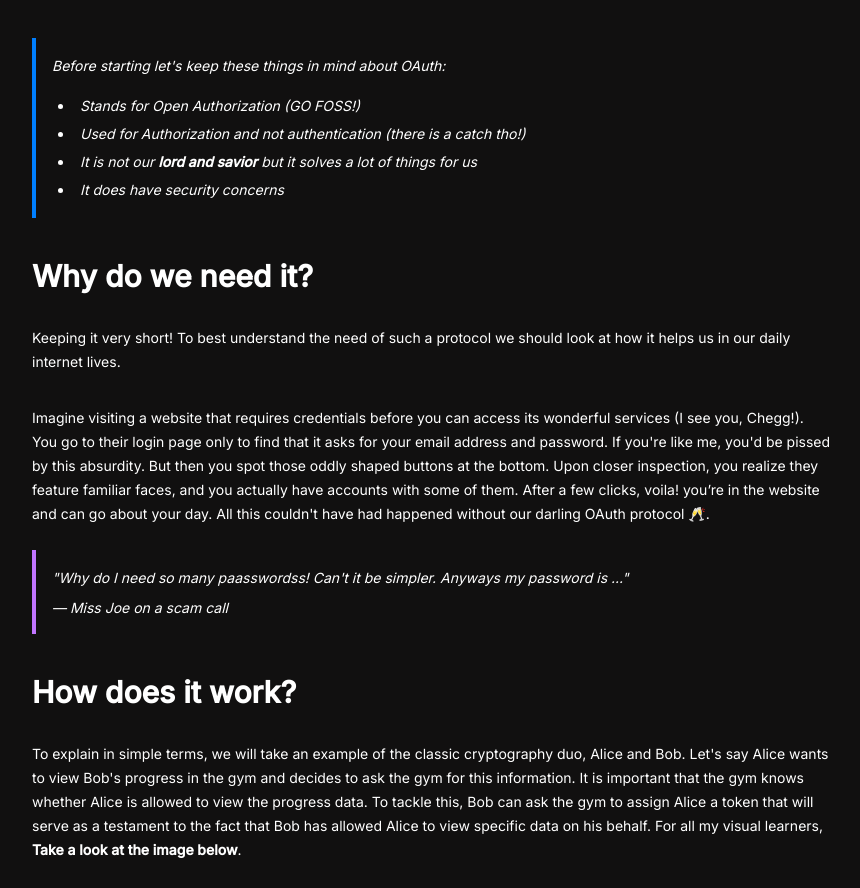
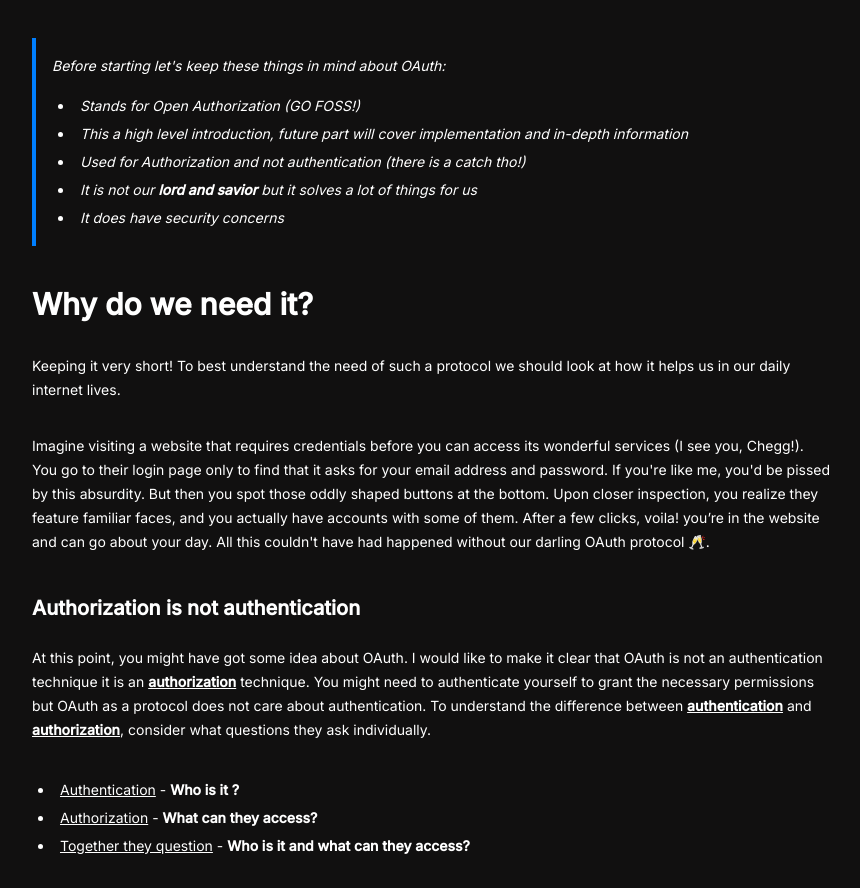
Before and after one commit to Sarthakischauhan/portfolio, a Next.js app: page /blog/cant-beat-oauth2 in a window 1280 px wide. Shown: the part 280-1168 px from the top of the page, without its empty margins (208-1068 px from the left). Built offline with nearby package versions, Linux system fonts and the light colour scheme.

Commit message:
Additional content

```diff
--- a/content/cant-beat-oauth2.mdx
+++ b/content/cant-beat-oauth2.mdx
@@ -13,6 +13,7 @@ import BlogHeader from '../app/components/BlogHeader'
   Before starting let's keep these things in mind about OAuth:
   <ul className="list-disc">
     <li>Stands for Open Authorization (GO FOSS!)</li>
+    <li>This a high level introduction, future part will cover implementation and in-depth information</li>
     <li>Used for Authorization and not authentication (there is a catch tho!)</li>
     <li>It is not our **lord and savior** but it solves a lot of things for us</li>
     <li>It does have security concerns</li>
@@ -28,7 +29,20 @@ Keeping it very short! To best understand the need of such a protocol we should
 Imagine visiting a website that requires credentials before you can access its wonderful services (I see you, Chegg!). You go to their login page only to find that it asks for your email address and password. If you're like me, you'd be pissed by this absurdity. But then you spot those oddly shaped buttons at the bottom. Upon closer inspection, you realize they feature familiar faces, and you actually have accounts with some of them. After a few clicks, voila! you’re in the website and can go about your day.
 All this couldn't have had happened without our darling OAuth protocol 🥂.
 
-<blockquote className="border-l-4 border-quote pl-4 italic my-6 mt-2 mb-0">
+<div className="mt-6 mb-2">
+<h2 className="m-0 p-0">**Authorization is not authentication**</h2>
+</div>
+At this point, you might have got some idea about OAuth. I would like to make it clear that OAuth is not an authentication technique it is an <span className="underline">**authorization**</span> technique. You might need to authenticate yourself to grant the necessary permissions but OAuth as a protocol does not care about authentication.
+To understand the difference between **<ins>authentication</ins>** and <ins>**authorization**</ins>, consider what questions they ask individually.
+
+<ul className="list-disc">
+  <li> <ins>Authentication</ins> - **Who is it ?**</li>
+  <li> <ins>Authorization</ins> - **What can they access?**</li>
+  <li> <ins>Together they question</ins> - **Who is it and what can they access?**</li>
+</ul>
+
+So, Oauth just does questions the **"What"** part of our security equation. **"Who"** part is a by-product and doesn't gurantee security by any means.
+<blockquote className="border-l-4 border-quote pl-4 italic my-6 mt-4 mb-0">
   "Why do I need so many paasswordss! Can't it be simpler. Anyways my password is ..."
   <footer className="text-sm mt-2">— Miss Joe on a scam call</footer>
 </blockquote>
@@ -38,8 +52,10 @@ All this couldn't have had happened without our darling OAuth protocol 🥂.
 </div>
 To explain in simple terms, we will take an example of the classic cryptography duo, Alice and Bob. Let's say Alice wants to view Bob's progress in the gym and decides to ask the gym for this information. It is important that the gym knows whether Alice is allowed to view the progress data. To tackle this, Bob can ask the gym to assign Alice a token that will serve as a testament to the fact that Bob has allowed Alice to view specific data on his behalf.
 For all my visual learners, **Take a look at the image below**.
-<div className="relative w-full lg:max-w-[50rem] mx-auto mt-[10px]
- sm:max-w-[30rem] md:max-w-[50rem] p-4 border-[1.5px] border-imgborder rounded-[3px]">
+
+<div className="relative w-full lg:max-w-[50rem] mx-auto mt-[10px] mb-[10px]
+ sm:max-w-[30rem] md:max-w-[50rem] p-4 border-[1.5px] border-imgborder rounded-[3px]"
+ >
     <Image
       src="/nontech-oauth.png"
       alt="non-tech oauth information"
@@ -49,3 +65,9 @@ For all my visual learners, **Take a look at the image below**.
       priority
     />
 </div>
+
+
+I hope the image does help you with your understanding of this protocol. I would also like to share a more techy diagram for this concept which we will discuss and explain in the next part.
+<blockquote className="border-l-4 border-info pl-4 italic my-6 mt-2 mb-0">
+  **NOTE :** OAuth protocol is infamous for being complex and confusing, while that discussion does have some weight, our focus on this technology for this part of blog, mainly revolves around its abstractions.
+</blockquote>
--- a/tailwind.config.js
+++ b/tailwind.config.js
@@ -23,6 +23,7 @@ module.exports = {
       textColor: {
           'danger': '#e3342f',
           'hyperlink': '#C175FF',
+          'info': '#007FFF'
       },
       borderColor:{
         'quote' :'#C175FF',
```
